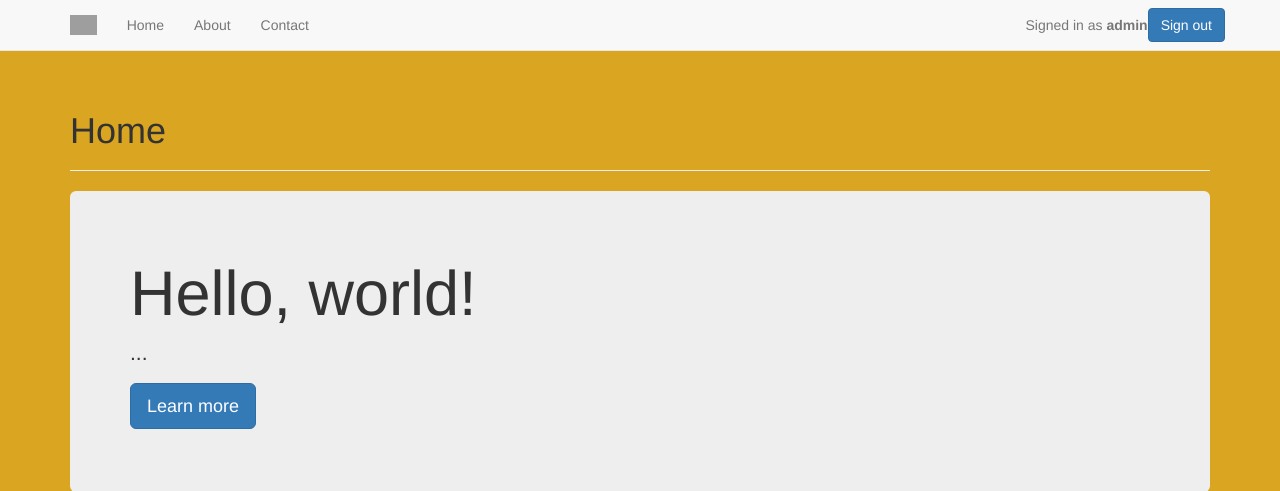
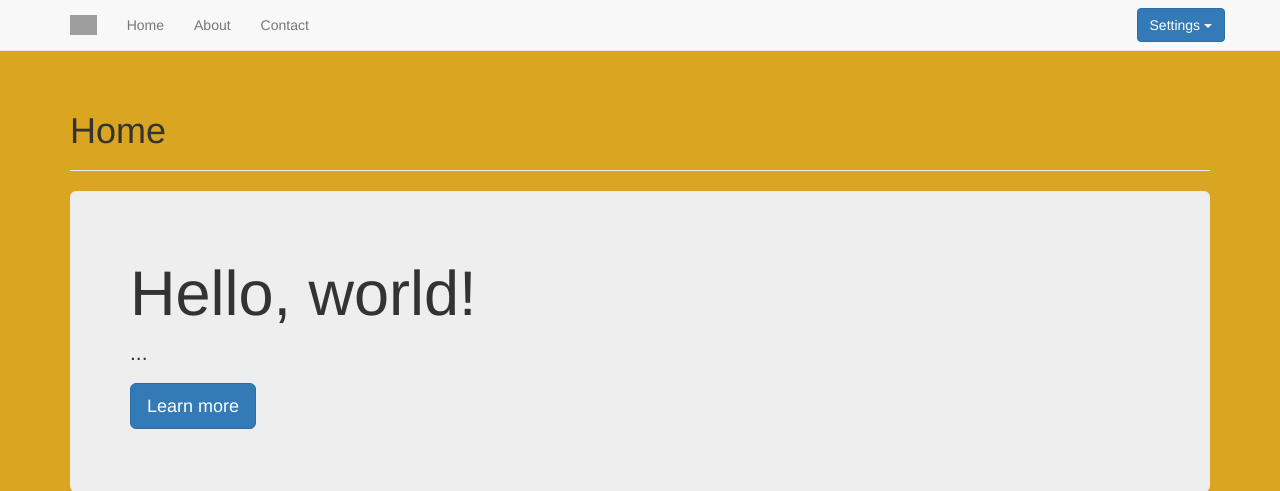
Before and after one commit to MaxGoh/FocalPoint, a Django app: page /home/ in a window 1280 px wide. Shown: the top 491 px of the page. Run offline with Django 3.2, Linux system fonts and the light colour scheme; a user stored in the database is signed in; some libraries are stand-ins or nearby versions; grey boxes are pictures that could not be loaded.

Commit message:
Updated some UI

```diff
--- a/templates/base.html
+++ b/templates/base.html
@@ -24,11 +24,28 @@
             <p class="navbar-text navbar-left"><a href="#" class="navbar-link">Contact</a></p>
 
             {% if user.is_authenticated %}
-                <button type="button" class="btn btn-primary navbar-btn navbar-right" onclick="window.location.href={% url 'logout' %}">Sign out</button>
-                <p class="navbar-text navbar-right">Signed in as <a href="{% url 'profile' %}" class="navbar-link"><b>{{ user }}</b></a></p>
+                <div class="dropdown navbar-right navbar-btn">
+                    <button class="btn btn-primary dropdown-toggle" type="button" id="dropdownMenu1" data-toggle="dropdown" aria-haspopup="true" aria-expanded="true">
+                        Settings
+                        <span class="caret"></span>
+                    </button>
+                    <ul class="dropdown-menu" aria-labelledby="dropdownMenu1">
+                        <li style="text-align:center">Sign in as <b>{{ user.username }}</b></li>
+                        <li role="separator" class="divider"></li>
+                        <li><a href="{% url 'profile' %}">Overview</a></li>
+                        <li><a href="#">Projects</a></li>
+                        <li><a href="#">Settings</a></li>
+                        <li role="separator" class="divider"></li>
+                        <li><a href="{% url 'logout' %}"><b>Sign out</b></a></li>
+                    </ul>
+                </div>
             {% else %}
+                <!--
                 <button type="button" class="btn btn-primary navbar-btn navbar-right" onclick="window.location.href={% url 'login' %}">Sign in</button>
                 <button type="button" class="btn btn-primary navbar-btn navbar-right" onclick="window.location.href={% url 'register' %}">Register</button>
+                -->
+                <p class="navbar-text navbar-right"><a href="{% url 'login' %}" class="navbar-link">Sign in</a></p>
+                <p class="navbar-text navbar-right"><a href="{% url 'register' %}" class="navbar-link">Register</a></p>
             {% endif %}
         </div>
     </nav>
```
Also changed, not shown: db.sqlite3.
